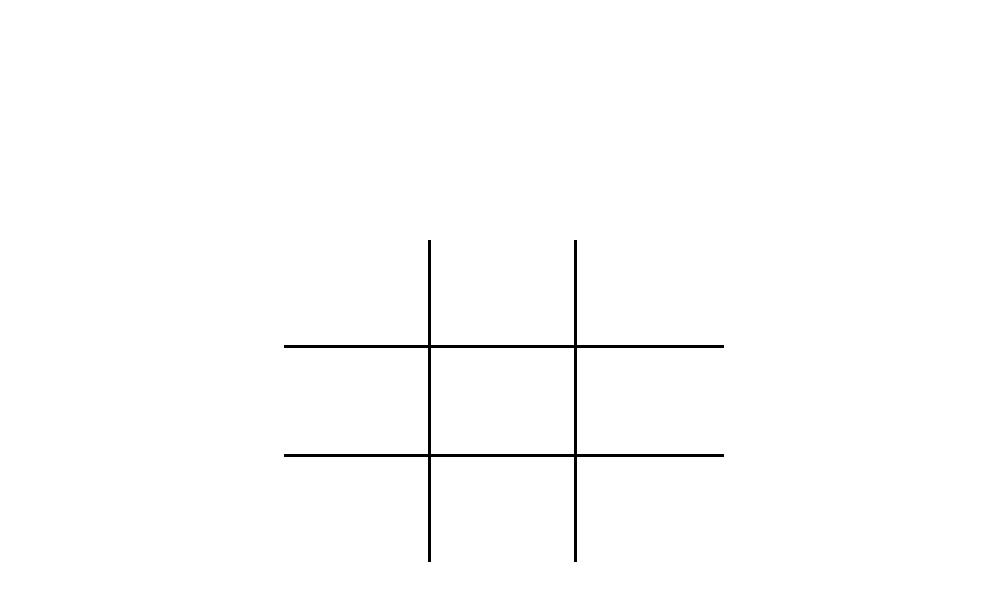
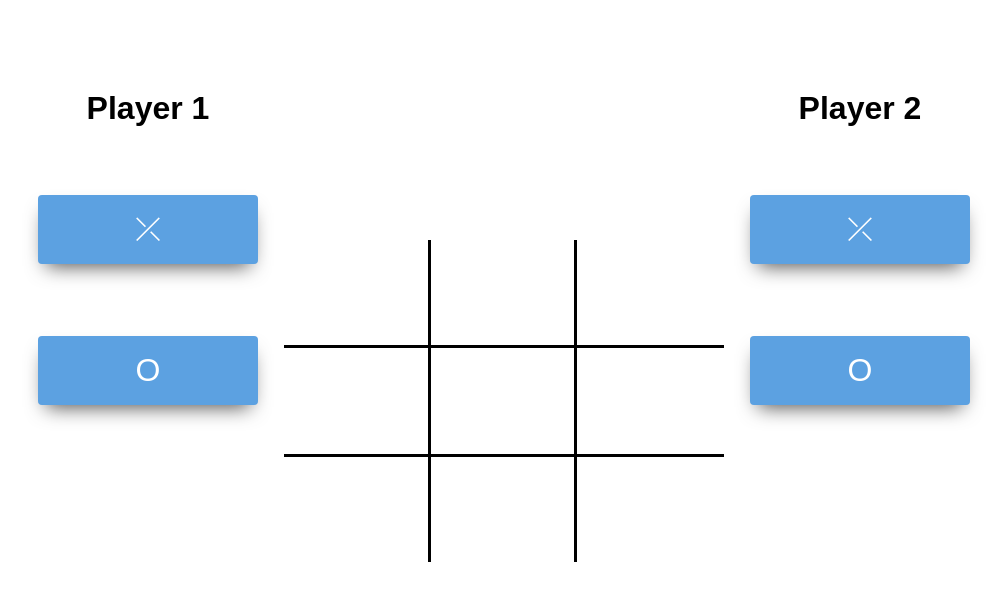
Before and after one commit to Dayo-Akinsola/Tic-Tac-Toe, a plain HTML site: page index.html in a window 1280 px wide. Shown: the whole page, without its empty margins (136-1143 px from the left). Drawn offline with Linux system fonts and the light colour scheme.

Commit message:
Created buttons for the player to choose X or O

```diff
--- a/index.html
+++ b/index.html
@@ -6,6 +6,14 @@
     </head>
     <script type="module" src="ticTacToe.js" defer></script>
     <body>
+        <div class="game-container">
+            <div class="player-area">
+                <h3>Player 1</h3>
+                <div class="XO-buttons">
+                    <button class="XO-button">&#10539</button>
+                    <button class="XO-button">&#79</button>
+                </div>
+            </div>
             <div class="board-container">
                 <div class="game-square top left" id="top-left"></div>
                 <div class="game-square top center" id="top-center"></div>
@@ -17,6 +25,14 @@
                 <div class="game-square bottom center" id="bottom-center"></div>
                 <div class="game-square bottom right" id="bottom-right"></div>
             </div>
-        <div class="winner"></div>
+            <div class="ai-area">
+                <h3>Player 2</h3>
+                <div class="XO-buttons">
+                    <button class="XO-button">&#10539</button>
+                    <button class="XO-button">&#79</button>
+                </div>
+            </div>
+        </div>
+        <div class="result"></div>
     </body>
 </html>
```
Lines whose indentation alone changed are shown as unchanged.
